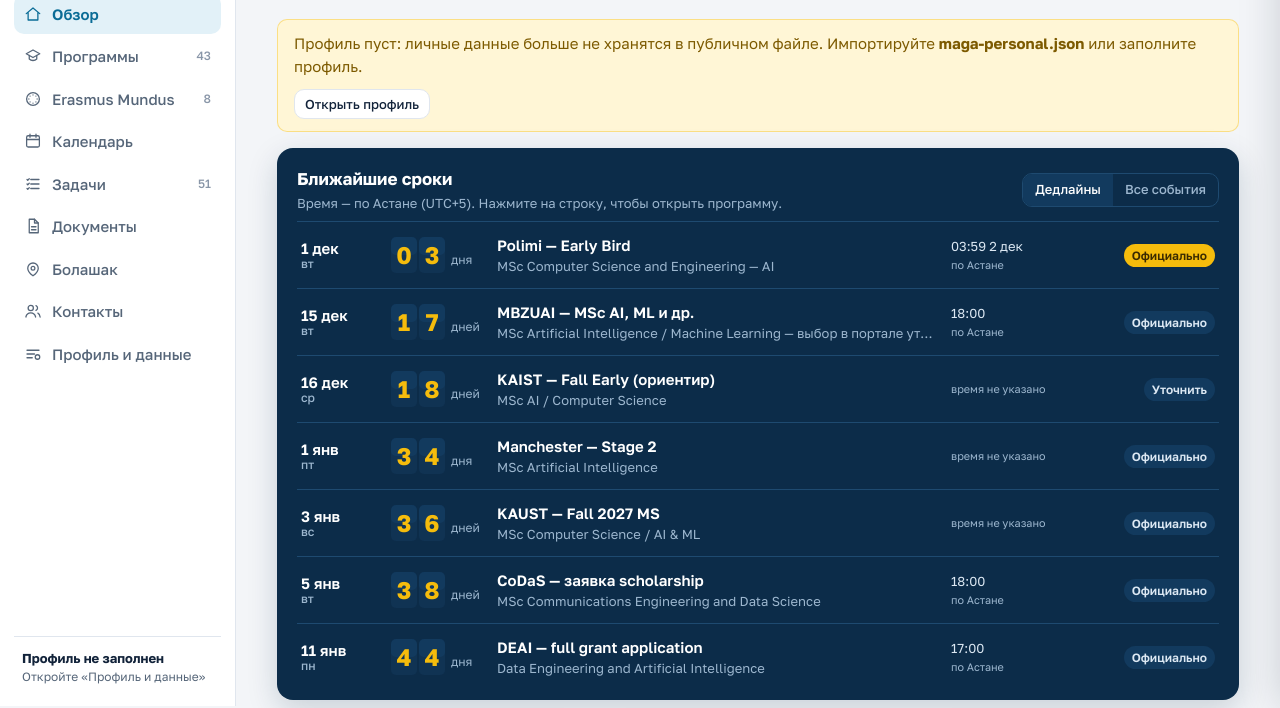
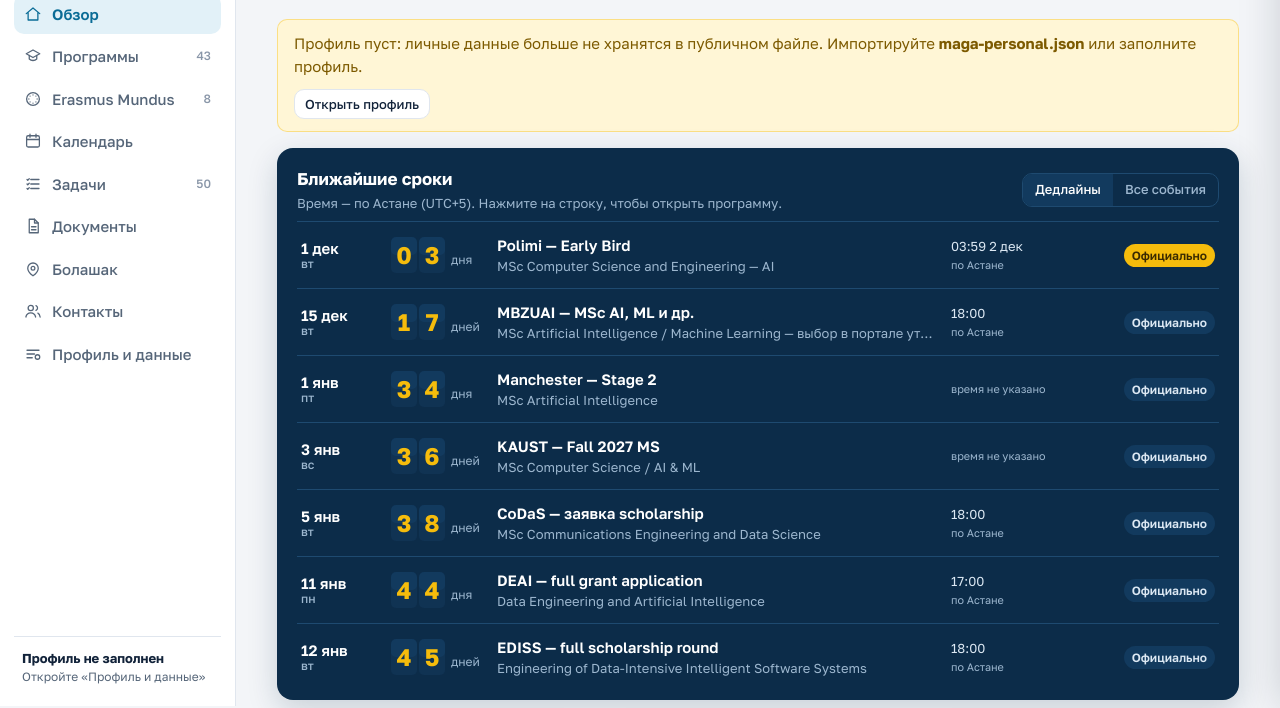
Before and after one commit to 55AIAI/masters-2027-dashboard, a plain HTML site: page index.html in a window 1280 px wide. Shown: the part 94-802 px from the top of the page. Drawn offline with Linux system fonts and the light colour scheme.

Commit message:
Hide paused reserve deadlines and tasks; keep reserve programs accessible under Hold filter

```diff
--- a/index.html
+++ b/index.html
@@ -488,7 +488,7 @@ const applied=s=>['Submitted','Waiting','Offer','Conditional','Accepted','Reject
 function statusSelect(a){return `<select class="field appStatus" data-status-app="${esc(a.id)}" aria-label="Статус: ${esc(a.uni)}">${Object.entries(STATUS).map(([k,v])=>`<option value="${k}" ${st(a)===k?'selected':''}>${esc(v)}</option>`).join('')}</select>`;}
 function setAppStatus(id,value){if(!appById(id)||!Object.hasOwn(STATUS,value))return;S.appStatuses[id]=value;save();refresh();if(drawerApp===id)openApp(id);toast('Статус сохранён: '+STATUS[value]);}
 const pr=a=>S.appPriorities[a.id]||a.priority;
-const allTasks=()=>[...BASE.tasks,...S.customTasks];
+const allTasks=()=>[...BASE.tasks.filter(t=>!t.paused),...S.customTasks];
 const taskDone=t=>S.tasksDone[t.id]??t.done??false;
 const docSt=d=>S.docsStatus[d.id]||d.status;
 function myIelts(){const p=S.profile||{};const o=parseFloat(p.ieltsOverall);const prev=parseFloat(p.IELTSPrev);const bands=['ieltsL','ieltsR','ieltsW','ieltsS'].map(k=>parseFloat(p[k])).filter(x=>!isNaN(x));
@@ -548,9 +548,9 @@ document.addEventListener('click',e=>{const g=e.target.closest('[data-go]');if(g
 /* ---------- overview ---------- */
 let boardMode='deadline';
 function events(){
-  const ev=BASE.calendar.map(e=>({...e}));
+  const ev=BASE.calendar.filter(e=>!e.app||!appById(e.app)?.paused).map(e=>({...e}));
   const have=new Set(ev.map(e=>e.date+'|'+e.app));
-  apps.forEach(a=>{if(a.deadline&&!have.has(a.deadline+'|'+a.id))ev.push({id:'auto-'+a.id,date:a.deadline,title:`${a.uni} — дедлайн`,type:'deadline',confidence:a.deadlineKind,time:a.deadlineTime||'',app:a.id});});
+  apps.filter(a=>!a.paused).forEach(a=>{if(a.deadline&&!have.has(a.deadline+'|'+a.id))ev.push({id:'auto-'+a.id,date:a.deadline,title:`${a.uni} — дедлайн`,type:'deadline',confidence:a.deadlineKind,time:a.deadlineTime||'',app:a.id});});
   return ev.sort((a,b)=>a.date.localeCompare(b.date));
 }
 function renderOverview(){
@@ -641,9 +641,9 @@ function initPrograms(){
 }
 function filtered(){
   const q=$('q').value.trim().toLowerCase(),c=$('fCountry').value,s=$('fStatus').value,so=$('fSort').value;
-  let l=apps.filter(a=>(!q||[a.uni,a.program,a.country,a.track,(a.topics||[]).join(' ')].join(' ').toLowerCase().includes(q))&&(!c||a.country===c)&&(!s||st(a)===s));
+  let l=apps.filter(a=>(!a.paused||quick==='hold'||quick==='all'||s==='Hold')&&(!q||[a.uni,a.program,a.country,a.track,(a.topics||[]).join(' ')].join(' ').toLowerCase().includes(q))&&(!c||a.country===c)&&(!s||st(a)===s));
   const f={full:fullCover,ielts:a=>['ok','pending'].includes(ieltsCheck(a).state),em:a=>a.emjm,soon:a=>a.deadline&&days(a.deadline)>=0&&days(a.deadline)<=45&&!applied(st(a)),submitted:a=>st(a)==='Submitted',stale:a=>stale(a)||a.deadlineKind!=='official'&&a.deadlineKind!=='completed',hold:a=>st(a)==='Hold'}[quick];
-  if(f)l=l.filter(f);else l=l.filter(a=>st(a)!=='Hold'||quick==='all');
+  if(f)l=l.filter(f);else l=l.filter(a=>(!a.paused&&st(a)!=='Hold')||(s==='Hold'&&a.paused));
   const key={deadline:a=>(a.deadline&&days(a.deadline)>=0?a.deadline:'9999'),priority:a=>(PRIO_ORDER[pr(a)]||9)+(a.deadline||'9999'),name:a=>a.uni,verified:a=>a.verified||'0'}[so];
   return l.sort((x,y)=>so==='verified'?key(y).localeCompare(key(x)):String(key(x)).localeCompare(String(key(y))));
 }
```
